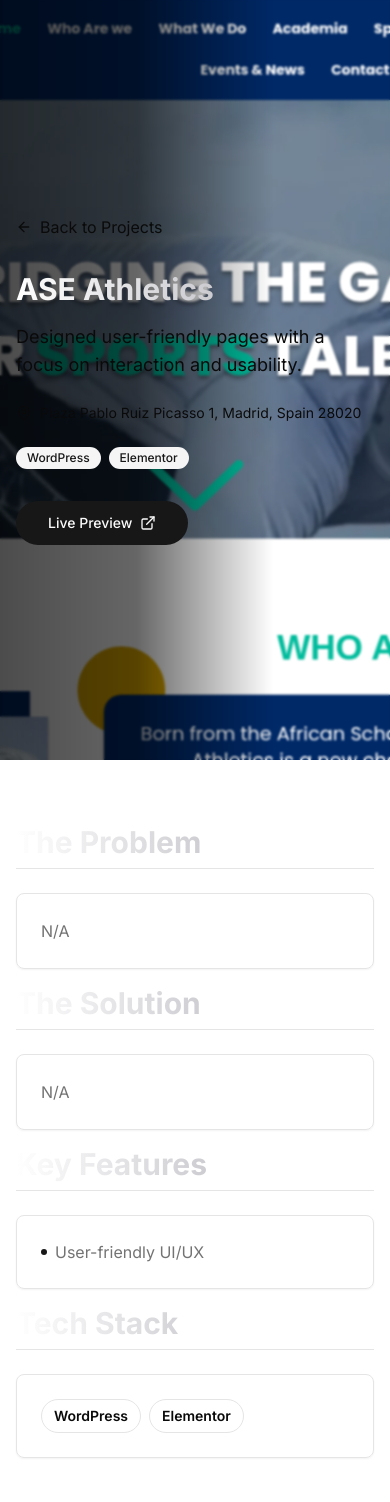
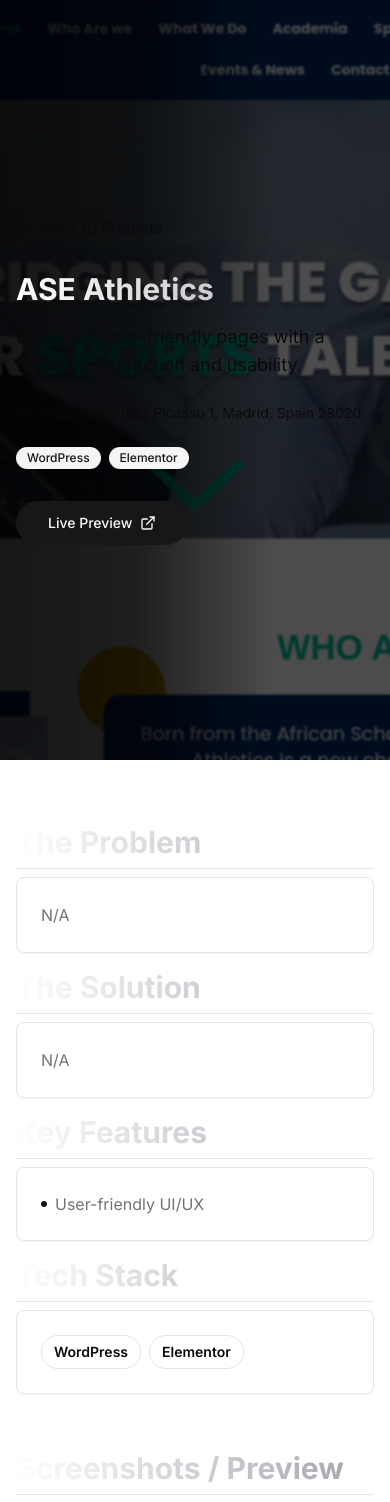
Before and after one commit to nomidevo8/portfolio-with-talha, a Next.js app: page /projects/ase-athletics in a window 390 px wide. Shown: the top 1502 px of the page. Built offline with nearby package versions, Linux system fonts and the light colour scheme.

Commit message:
Adjustment of hero background on mobile version

```diff
--- a/app/globals.css
+++ b/app/globals.css
@@ -83,7 +83,7 @@
 }
 
 .section-heading {
-  @apply text-3xl font-bold mb-6 border-b border-border pb-2;
+  @apply text-3xl font-bold border-b border-border pb-2;
 }
 
 .project-card {
--- a/app/projects/[slug]/page.tsx
+++ b/app/projects/[slug]/page.tsx
@@ -59,20 +59,27 @@ export default async function ProjectDetailPage({ params }: Props) {
       <RevealObserver />
       <main className="min-h-screen flex flex-col">
         {/* Hero */}
-        <section className="relative h-auto overflow-hidden min-h-[90vh] bg-secondary/5 bg-dots" style={{
+        <section
+          className="relative h-auto overflow-hidden min-h-[90vh] bg-secondary/5 bg-dots"
+          style={{
             backgroundImage: `url(${project.image})`,
             backgroundSize: 'cover',
             backgroundPosition: 'top center',
-          backgroundRepeat: 'no-repeat'
+            backgroundRepeat: 'no-repeat',
           }}
         >
-          <div className="container mx-auto flex items-center px-4 p-9 min-h-[90vh] backdrop-blur-[1px] bg-[#0000001f]"
+          <div
+            className="container mx-auto flex items-center px-4 p-9 min-h-[90vh] backdrop-blur-[1px] bg-[#0000001f]"
             style={{
+              // Desktop gradient
               background: 'linear-gradient(to right, rgba(0, 0, 0, 0.7) 0%, rgba(0, 0, 0, 0.6) 35%, rgba(0, 0, 0, 0) 70%)',
               height: '100%',
             }}
           >
-            <div className="max-w-3xl">
+            {/* Mobile Full Gradient */}
+            <div className="absolute inset-0 md:hidden bg-black/70"></div>
+
+            <div className="relative max-w-3xl">
               <Link
                 href="/#projects"
                 className="inline-flex items-center gap-2 hover:text-primary transition-colors mb-8 reveal"
@@ -88,7 +95,7 @@ export default async function ProjectDetailPage({ params }: Props) {
                 {project.short_description}
               </p>
 
-              {project.location && project.location !== "None" && project.location !== "none" && (
+              {project.location && project.location.toLowerCase() !== 'none' && (
                 <div className="flex items-center gap-2 text-sm mb-6 reveal reveal-delay-2">
                   <MapPin className="h-4 w-4 shrink-0" />
                   <span>{project.location}</span>
@@ -98,11 +105,7 @@ export default async function ProjectDetailPage({ params }: Props) {
               {techStack.length > 0 && (
                 <div className="flex flex-wrap gap-2 mb-8 reveal reveal-delay-2">
                   {techStack.map((tech) => (
-                    <Badge
-                      key={tech}
-                      variant="secondary"
-                      className="font-medium"
-                    >
+                    <Badge key={tech} variant="secondary" className="font-medium">
                       {tech}
                     </Badge>
                   ))}
@@ -138,6 +141,7 @@ export default async function ProjectDetailPage({ params }: Props) {
             </div>
           </div>
         </section>
+
 
         {/* Content */}
         <div className="container mx-auto px-4 py-12 md:py-16 max-w-4xl">
@@ -211,7 +215,7 @@ export default async function ProjectDetailPage({ params }: Props) {
           </div>
 
           {/* Screenshots */}
-          <ContentSection title="Screenshots / Preview" className="reveal pt-4 p-9">
+          <ContentSection title="Screenshots / Preview"   className="reveal pt-2 px-4 md:pt-4 md:px-9">
             <ProjectCarousel screenshots={screenshots} title={project.title} />
           </ContentSection>
 
@@ -240,7 +244,7 @@ function ContentSection({
 }) {
   return (
     <section className={` ${className}`}>
-      <h2 className="section-heading gradient-text mb-4">{title}</h2>
+      <h2 className="section-heading gradient-text mb-2">{title}</h2>
       <Card className="border border-border bg-secondary/5">
         <CardContent className="pt-6">{children}</CardContent>
       </Card>
```
Lines whose indentation alone changed are shown as unchanged.
